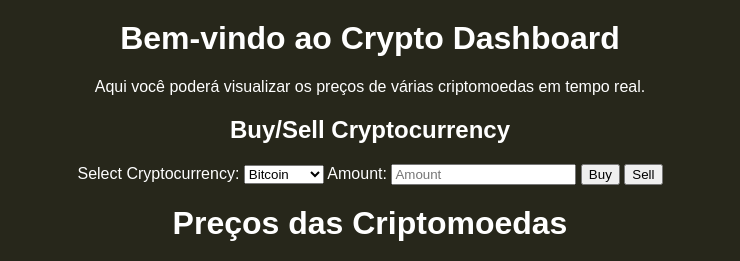
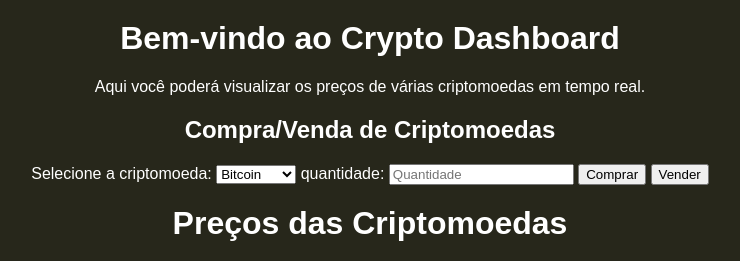
Before and after one commit to VitorLealPires/CryptoGraph, a website: page Public/index.html in a window 1280 px wide. Shown: the whole page, without its empty margins (270-1010 px from the left). Drawn offline with nearby package versions, Linux system fonts and the light colour scheme; files whose address does not match are found by name.

```diff
--- a/Public/index.html
+++ b/Public/index.html
@@ -14,17 +14,17 @@
         <h1>Bem-vindo ao Crypto Dashboard</h1>
         <p>Aqui você poderá visualizar os preços de várias criptomoedas em tempo real.</p>
         <div>
-            <h2>Buy/Sell Cryptocurrency</h2>
-            <label for="cryptoSelect">Select Cryptocurrency:</label>
+            <h2>Compra/Venda de Criptomoedas</h2>
+            <label for="cryptoSelect">Selecione a criptomoeda:</label>
             <select id="cryptoSelect">
                 <option value="bitcoin">Bitcoin</option>
                 <option value="ethereum">Ethereum</option>
                 <option value="uniswap">Uniswap</option>
             </select>
-            <label for="amountInput">Amount:</label>
-            <input type="number" id="amountInput" placeholder="Amount" min="0">
-            <button id="buyButton">Buy</button>
-            <button id="sellButton">Sell</button>
+            <label for="amountInput">quantidade:</label>
+            <input type="number" id="amountInput" placeholder="Quantidade" min="0">
+            <button id="buyButton">Comprar</button>
+            <button id="sellButton">Vender</button>
             <div id="transactionMessage"></div>
             <div id="walletDisplay"></div>
 
```
